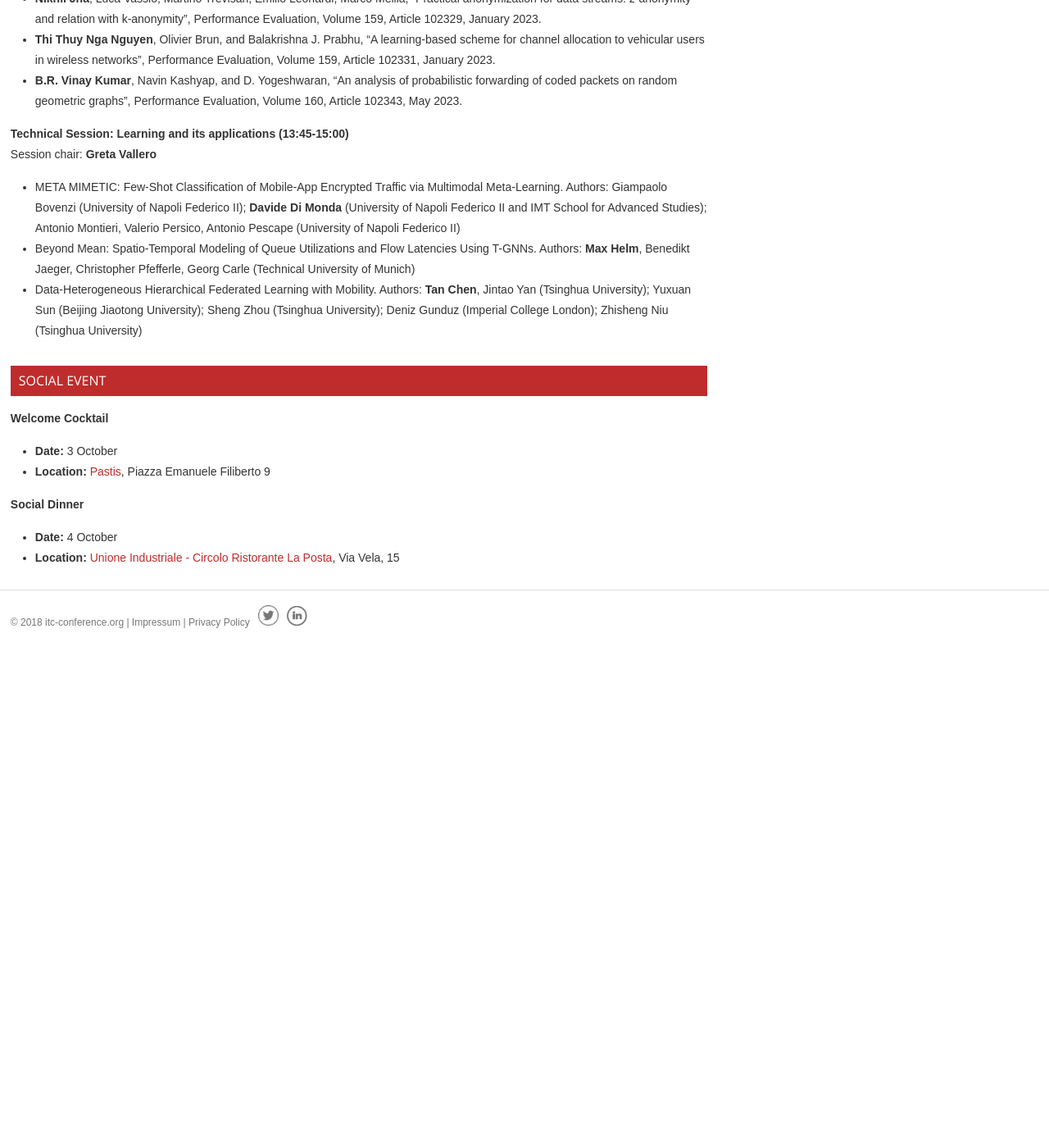
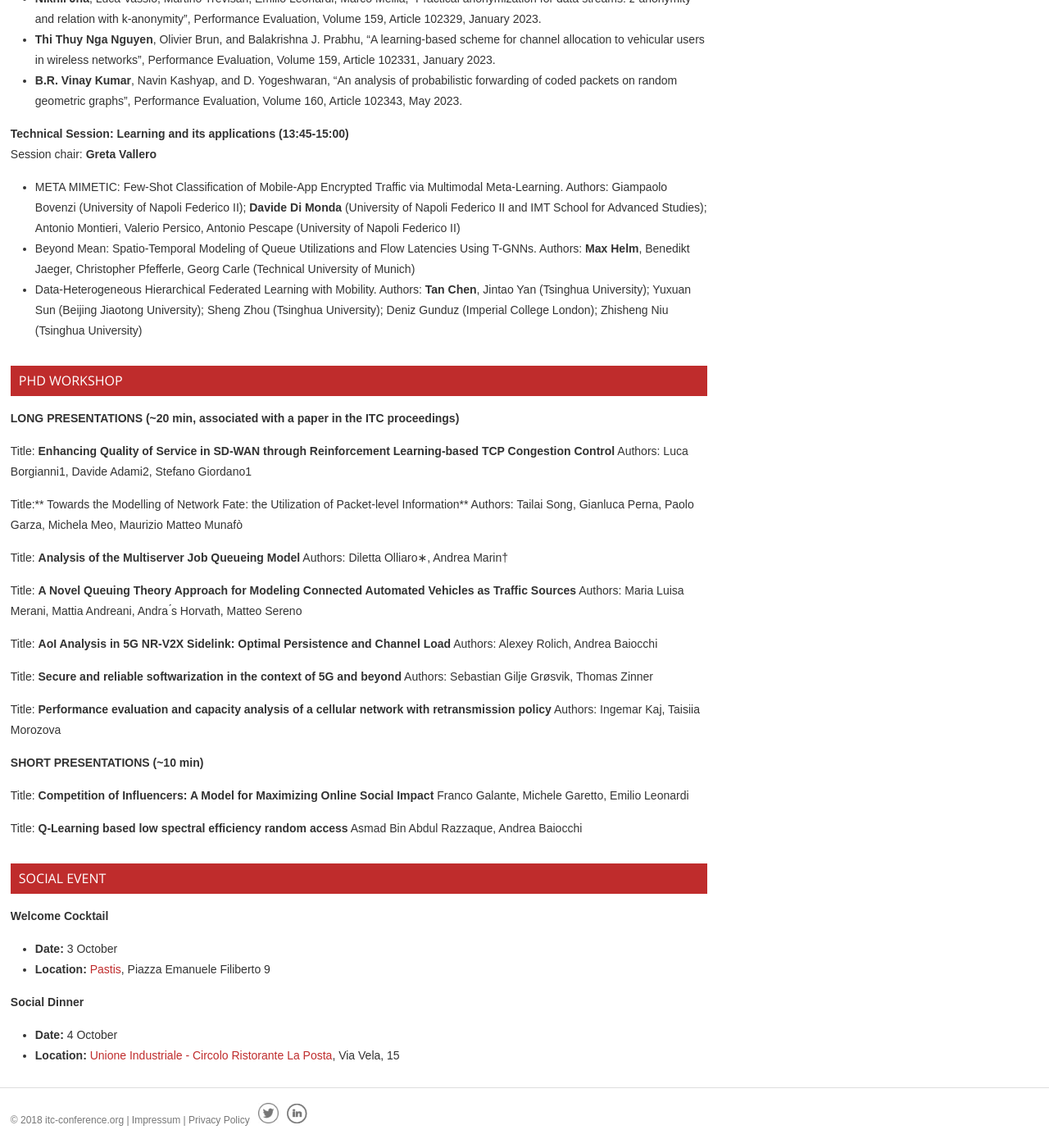
Before and after one commit to ohohlfeld/itc35, a Jekyll site: the page built from program.md, in a window 1280 px wide and 1400 px high, scrolled down 3936 px. Shown: the whole window at 82% size. Built offline with Jekyll 4.4.1, drawn with Linux system fonts in a browser that asks for light colours; before the commit the page ends 4729 px from its top, so only the background shows below that.

Commit message:
Update program.md

```diff
--- a/program.md
+++ b/program.md
@@ -227,6 +227,40 @@ Session chair: **Greta Vallero**
   - Beyond Mean: Spatio-Temporal Modeling of Queue Utilizations and Flow Latencies Using T-GNNs. Authors: **Max Helm**, Benedikt Jaeger, Christopher Pfefferle, Georg Carle (Technical University of Munich)
   - Data-Heterogeneous Hierarchical Federated Learning with Mobility. Authors: **Tan Chen**, Jintao Yan (Tsinghua University); Yuxuan Sun (Beijing Jiaotong University); Sheng Zhou (Tsinghua University); Deniz Gunduz (Imperial College London); Zhisheng Niu (Tsinghua University)
 
+## PHD WORKSHOP
+**LONG PRESENTATIONS (~20 min, associated with a paper in the ITC proceedings)**
+
+Title: **Enhancing Quality of Service in SD-WAN through Reinforcement Learning-based TCP Congestion Control**
+Authors: Luca Borgianni1, Davide Adami2, Stefano Giordano1
+
+Title:** Towards the Modelling of Network Fate: the Utilization of Packet-level Information**
+Authors: Tailai Song, Gianluca Perna, Paolo Garza, Michela Meo, Maurizio Matteo Munafò
+
+Title: **Analysis of the Multiserver Job Queueing Model**
+Authors: Diletta Olliaro∗, Andrea Marin†
+
+Title: **A Novel Queuing Theory Approach for Modeling Connected Automated Vehicles as Traffic Sources**
+Authors: Maria Luisa Merani, Mattia Andreani, Andra ́s Horvath, Matteo Sereno
+
+Title: **AoI Analysis in 5G NR-V2X Sidelink: Optimal Persistence and Channel Load**
+Authors: Alexey Rolich, Andrea Baiocchi
+
+Title: **Secure and reliable softwarization in the context of 5G and beyond**
+Authors: Sebastian Gilje Grøsvik, Thomas Zinner
+
+Title: **Performance evaluation and capacity analysis of a cellular network with retransmission policy**
+Authors: Ingemar Kaj, Taisiia Morozova
+
+
+
+**SHORT PRESENTATIONS (~10 min)**
+
+Title: **Competition of Influencers: A Model for Maximizing Online Social Impact**
+Franco Galante, Michele Garetto, Emilio Leonardi
+
+Title: **Q-Learning based low spectral efficiency random access**
+Asmad Bin Abdul Razzaque, Andrea Baiocchi
+
 
 ## SOCIAL EVENT
 
```
